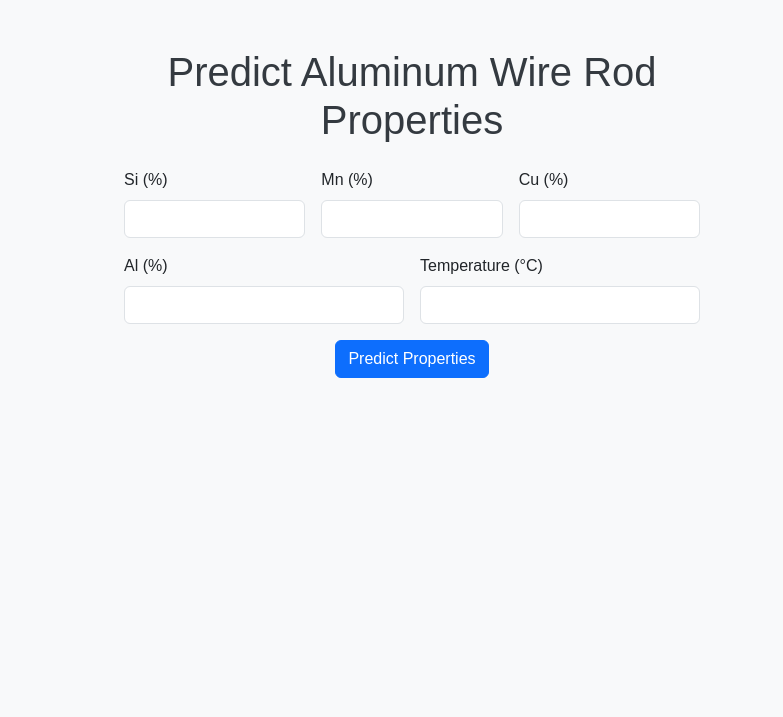
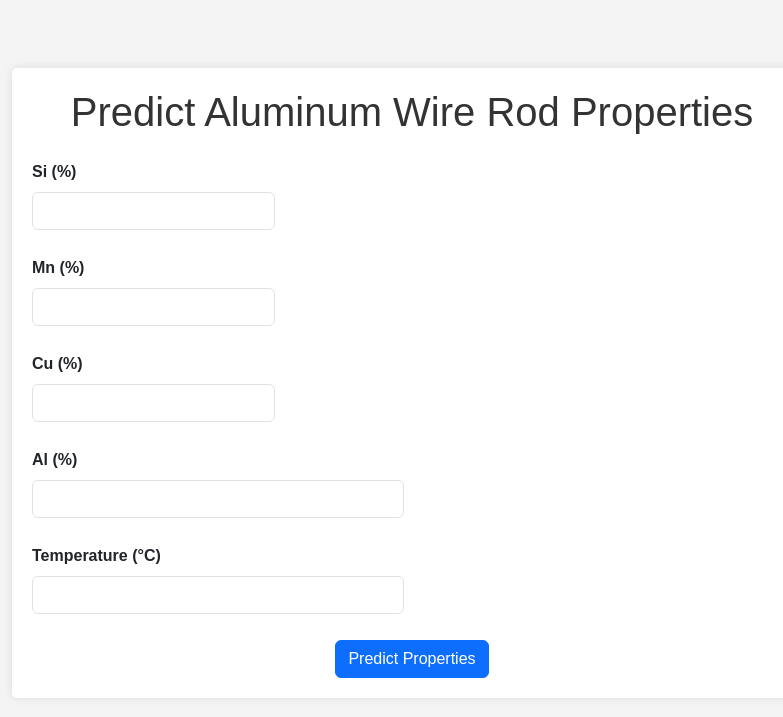
Before and after one commit to SA9572/aluminum-wire-rod, a Flask app: page / in a window 1280 px wide. Shown: the top 717 px of the page, without its empty margins (228-1011 px from the left). Run offline with Flask 3, Linux system fonts and the light colour scheme; parts of the project's set-up code (start-up, migrations or seed data) failed here and were passed over.

Commit message:
first commit

```diff
--- a/static/style.css
+++ b/static/style.css
@@ -1,12 +1,57 @@
 body {
-    background-color: #f8f9fa;
     font-family: Arial, sans-serif;
+    background-color: #f4f4f4;
+    margin: 0;
+    padding: 20px;
 }
 
 .container {
-    max-width: 600px;
+    max-width: 800px;
+    margin: auto;
+    background: white;
+    padding: 20px;
+    border-radius: 5px;
+    box-shadow: 0 0 10px rgba(0,0,0,0.1);
 }
 
 h1 {
-    color: #343a40;
+    text-align: center;
+    color: #333;
 }
+
+form {
+    display: flex;
+    flex-direction: column;
+    gap: 10px;
+}
+
+label {
+    font-weight: bold;
+}
+
+input {
+    padding: 8px;
+    font-size: 16px;
+}
+
+button {
+    padding: 10px;
+    background-color: #007BFF;
+    color: white;
+    border: none;
+    cursor: pointer;
+}
+
+button:hover {
+    background-color: #0056b3;
+}
+
+#results {
+    margin-top: 20px;
+    padding: 10px;
+    border-top: 1px solid #ccc;
+}
+
+canvas {
+    margin-top: 20px;
+}
```
Also changed, not shown: static/script.js (added, +47 -0 lines).
